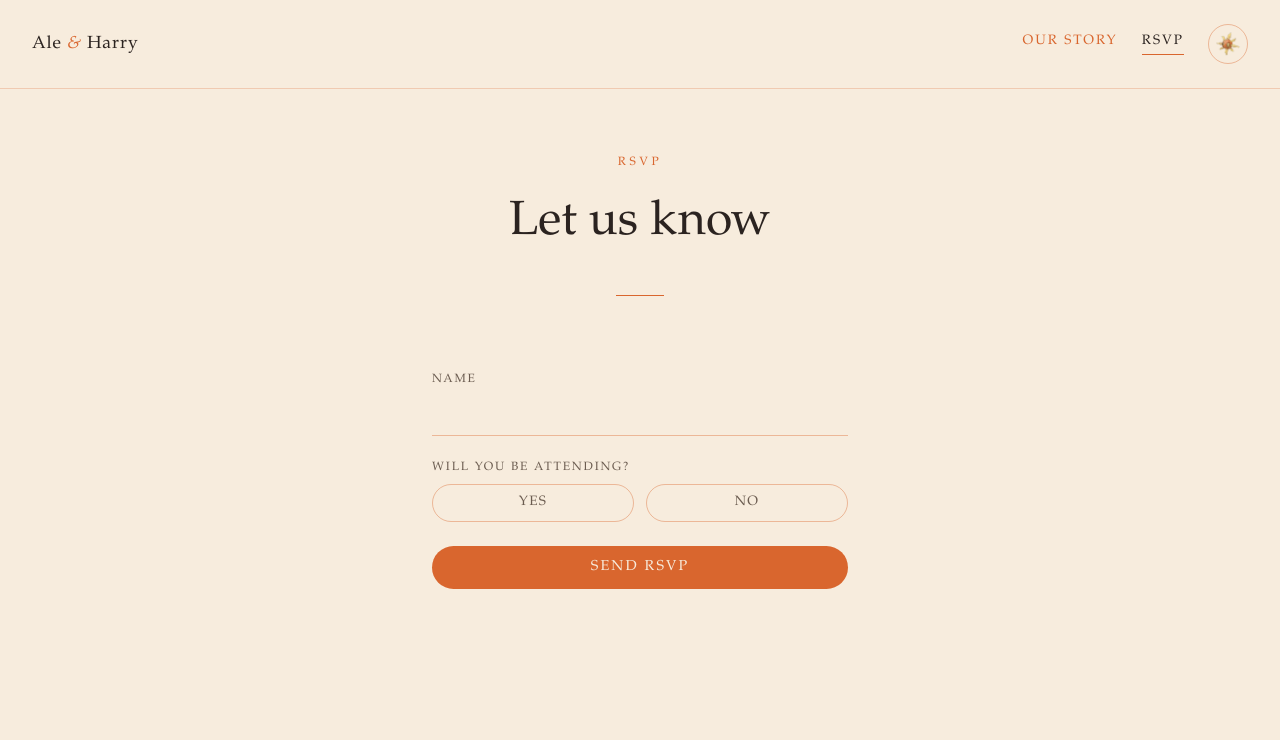
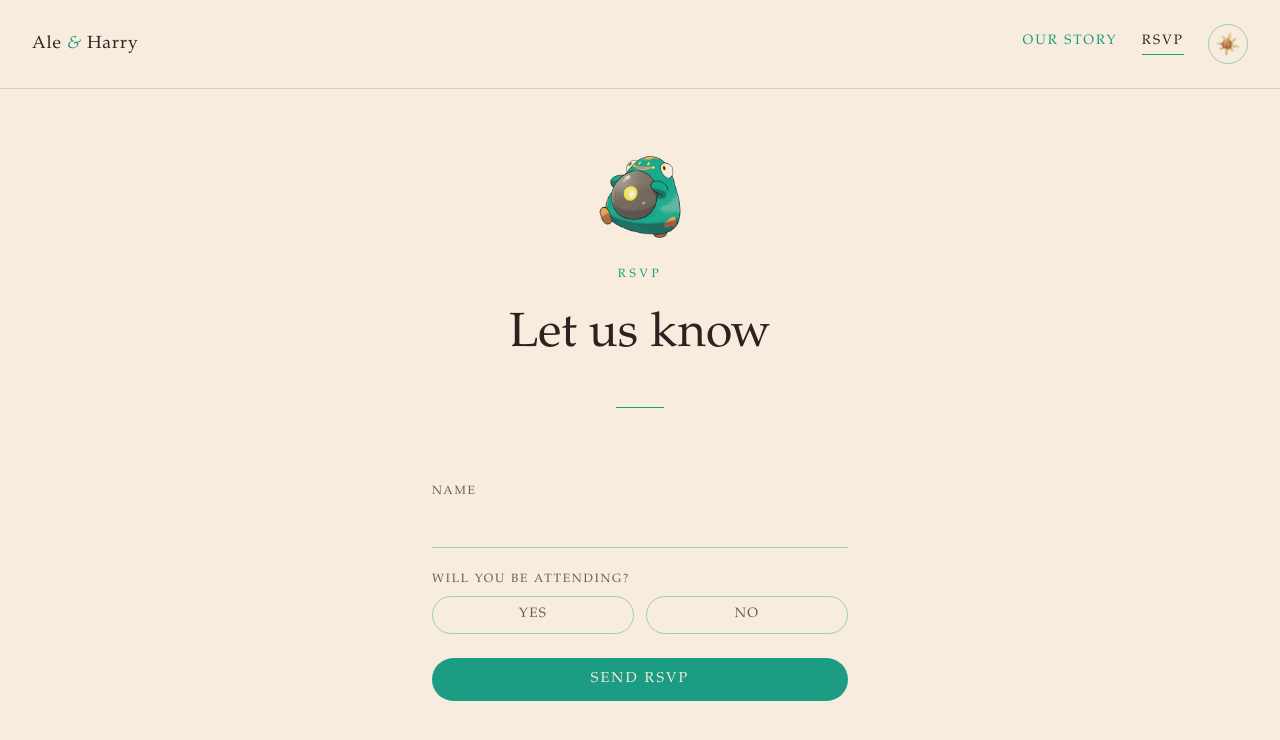
Before and after one commit to aleapproved/aleandharry, a plain HTML site: page rsvp.html in a window 1280 px wide. Drawn offline with Linux system fonts and the light colour scheme.

Commit message:
Give the RSVP page a Bellibolt theme
Teal accent derived from Bellibolt's actual body color (light/dark
variants), a small badge of the cropped artwork above the heading,
and a page-specific Bellibolt favicon overriding the site default
while on this page. Scoped to rsvp.html only via a local CSS
override, so the rest of the site keeps its Solrock/Lunatone accents.

```diff
--- a/rsvp.html
+++ b/rsvp.html
@@ -7,7 +7,7 @@
   <meta name="description" content="RSVP for Ale and Harry's wedding.">
   <link rel="canonical" href="https://aleandharry.com/rsvp.html">
 
-  <link rel="icon" href="/favicon.ico" sizes="any">
+  <link rel="icon" href="/images/bellibolt-favicon.ico" sizes="any">
   <link rel="apple-touch-icon" href="/images/apple-touch-icon.png">
   <link rel="manifest" href="/site.webmanifest">
   <meta name="theme-color" content="#f7ecdd">
@@ -34,6 +34,25 @@
   <meta name="twitter:description" content="RSVP for Ale and Harry's wedding.">
   <meta name="twitter:image" content="https://aleandharry.com/images/og-image.jpg">
   <link rel="stylesheet" href="/styles.css">
+  <style>
+    :root {
+      --accent: #1c9c82;
+    }
+    :root[data-theme="dark"] {
+      --accent: #4fd8b8;
+    }
+    @media (prefers-color-scheme: dark) {
+      :root:not([data-theme="light"]) {
+        --accent: #4fd8b8;
+      }
+    }
+    .rsvp-mark {
+      width: 5.5rem;
+      height: auto;
+      margin: 0 auto 1.5rem;
+      display: block;
+    }
+  </style>
 </head>
 <body>
   <header class="site-header">
@@ -50,6 +69,7 @@
     </div>
   </header>
   <main>
+    <img class="rsvp-mark" src="/images/bellibolt-badge.png" alt="" aria-hidden="true">
     <p class="eyebrow">RSVP</p>
     <h1 style="font-size: clamp(2rem, 5vw, 3rem);">Let us know</h1>
     <div class="rule"></div>
```
Also changed, not shown: images/bellibolt-badge.png (added), images/bellibolt-favicon.ico (added).
